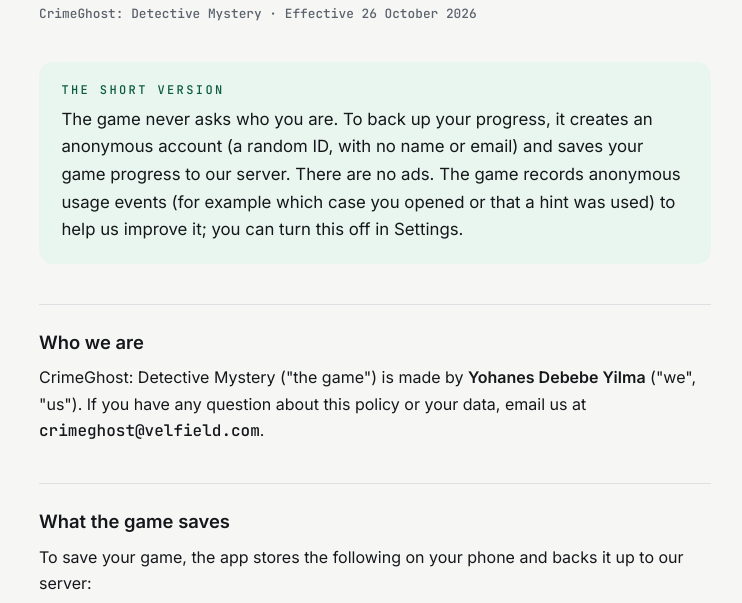
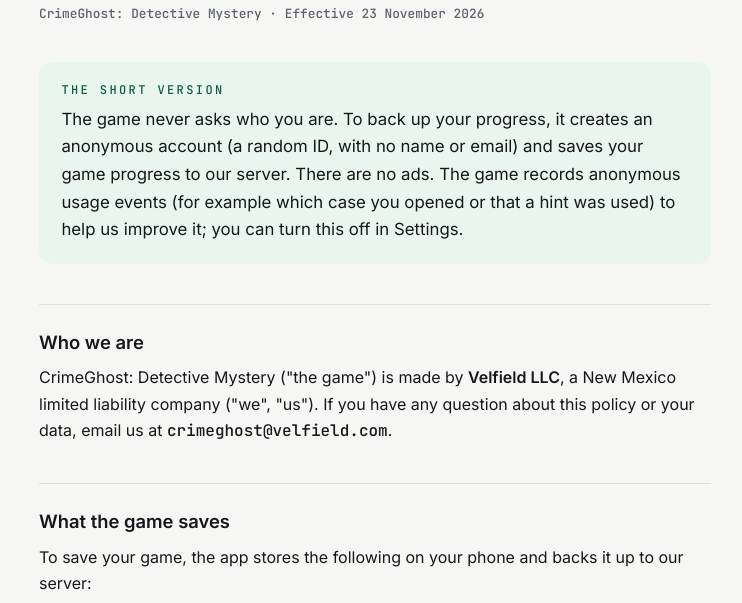
Before and after one commit to yohanes44/crimeghost, a plain HTML site: page privacy/index.html in a window 1280 px wide. Shown: the part 164-767 px from the top of the page, without its empty margins (265-1007 px from the left). Drawn offline with Linux system fonts and the light colour scheme.

Commit message:
Name Velfield LLC, a New Mexico limited liability company, as the operator (effective 23 November 2026)
Co-Authored-By: Claude Opus 5.5 <noreply@anthropic.com>

```diff
--- a/privacy/index.html
+++ b/privacy/index.html
@@ -47,7 +47,7 @@ footer { font: 500 .75rem var(--mono); color: var(--muted); letter-spacing: .05e
   <header>
     <div class="brand"><i></i>CRIMEGHOST</div>
     <h1>Privacy policy</h1>
-    <p class="meta">CrimeGhost: Detective Mystery · Effective 26 October 2026</p>
+    <p class="meta">CrimeGhost: Detective Mystery · Effective 23 November 2026</p>
   </header>
 
   <div class="tldr">
@@ -57,7 +57,7 @@ footer { font: 500 .75rem var(--mono); color: var(--muted); letter-spacing: .05e
 
   <section>
     <h2>Who we are</h2>
-    <p>CrimeGhost: Detective Mystery ("the game") is made by <strong>Yohanes Debebe Yilma</strong> ("we", "us"). If you have any question about this policy or your data, email us at <span class="contact">crimeghost@velfield.com</span>.</p>
+    <p>CrimeGhost: Detective Mystery ("the game") is made by <strong>Velfield LLC</strong>, a New Mexico limited liability company ("we", "us"). If you have any question about this policy or your data, email us at <span class="contact">crimeghost@velfield.com</span>.</p>
   </section>
 
   <section>
@@ -148,5 +148,5 @@ footer { font: 500 .75rem var(--mono); color: var(--muted); letter-spacing: .05e
     <p class="contact">crimeghost@velfield.com</p>
   </section>
 
-  <footer>© 2026 Yohanes Debebe Yilma · CrimeGhost: Detective Mystery · Made by <a href="https://velfield.com/">Velfield</a></footer>
+  <footer>© 2026 Velfield LLC · CrimeGhost: Detective Mystery · Made by <a href="https://velfield.com/">Velfield</a></footer>
 </div>
```
Also changed, not shown: delete/index.html (+2 -2 lines).
